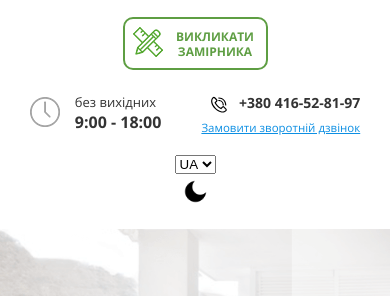
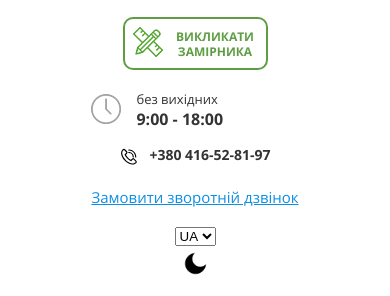
Before and after one commit to DmytroBeridze/Windows-Manufacturing, a website: page src/index.html in a window 390 px wide. Shown: the part 111-407 px from the top of the page. Drawn offline with nearby package versions, Linux system fonts and the light colour scheme; files that its build step writes are made by us from their sources; files whose address does not match are found by name.

Commit message:
fixed adaptivee in header time block on 480px

```diff
--- a/src/assets/scss/_adaptive.scss
+++ b/src/assets/scss/_adaptive.scss
@@ -626,6 +626,18 @@ padding: 30px 0;
 
 }
 @media only screen and (max-width:480px){
+// header time block
+.test{
+    flex-direction: column;
+    gap: 12px;
+}
+.header__contacts{
+    align-items: center;
+    gap: 15px;
+}
+.order-call{
+    font-size: 1.5rem;
+}
 
     // slider
 .slider__carousel li{
```
